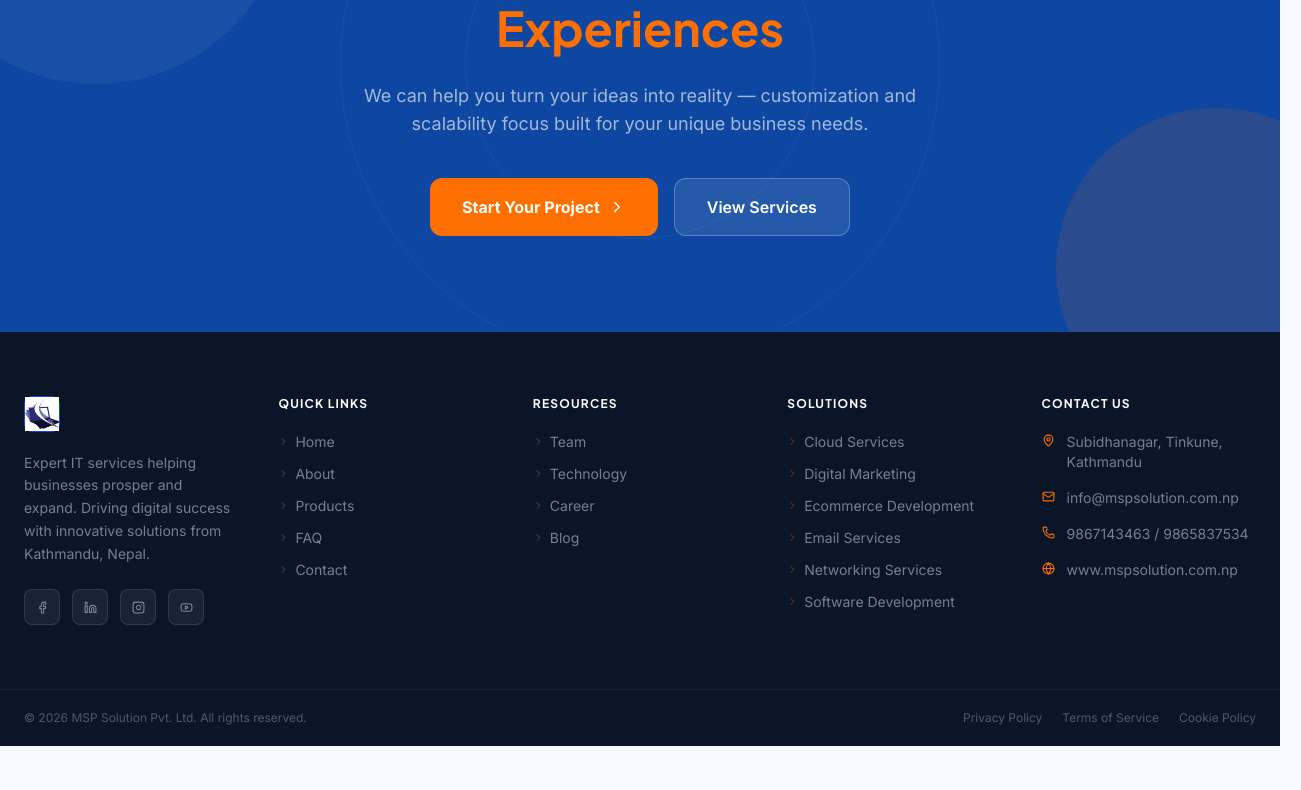
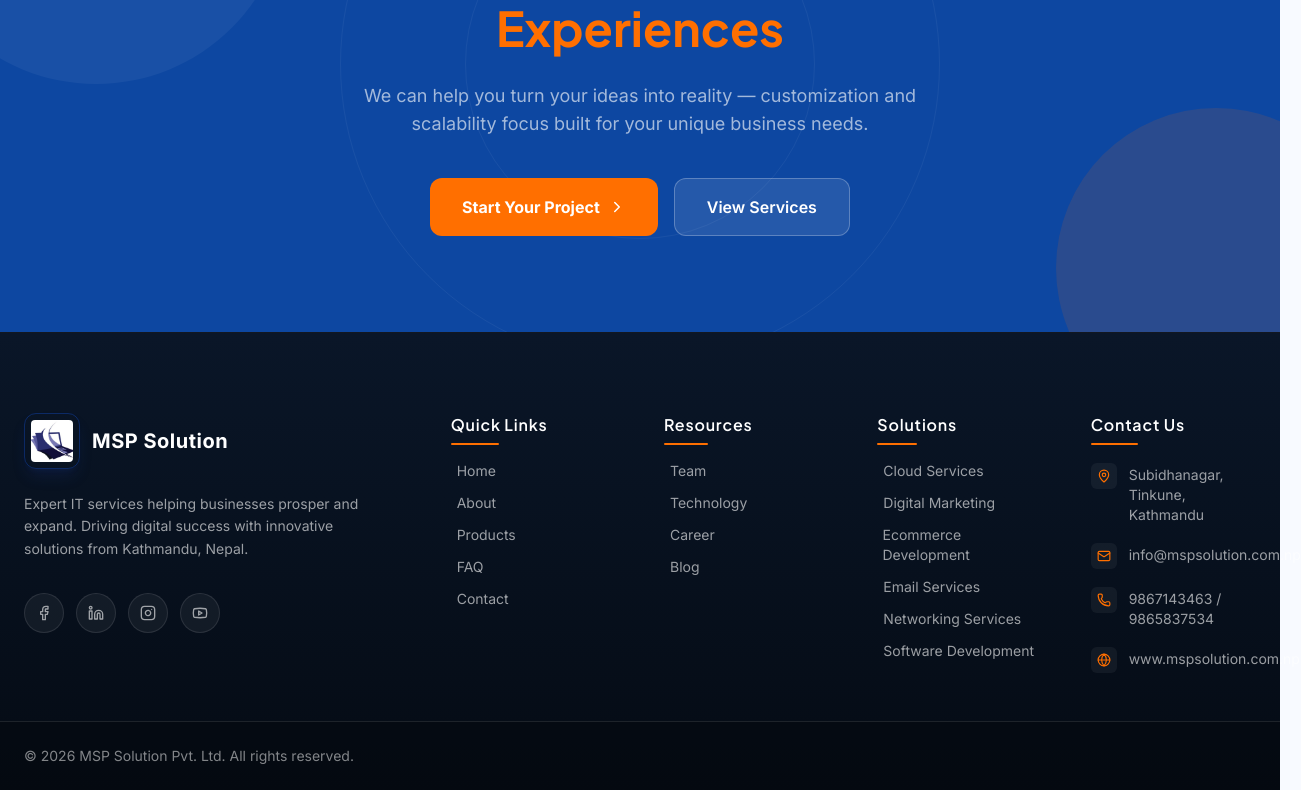
Before and after one commit to Mahendra-Thapa/New_Professional_Website_Design, a React (Vite) app: page /faq in a window 1280 px wide. Shown: the part 1971-2761 px from the top of the page, 1301 px wide, since content can reach past the window. Before the commit the page ends 2717 px from the top, so only its background shows below. Built offline with nearby package versions, Linux system fonts and the light colour scheme.

Commit message:
feat: implement reusable ClientMarquee, Footer, and Navbar components with centralized data constants

```diff
--- a/src/app/components/ClientMarquee.tsx
+++ b/src/app/components/ClientMarquee.tsx
@@ -23,12 +23,12 @@
         {doubled.map((src, i) => (
           <div
             key={i}
-            className="flex-shrink-0 px-6 py-4 bg-white border border-[#E2EAF4] rounded-2xl hover:border-[#0D47A1]/30 hover:shadow-md hover:shadow-blue-100/40 transition-all flex items-center justify-center h-20 w-40"
+            className="flex-shrink-0 flex items-center justify-center h-16 w-36 px-2"
           >
             <img
               src={src}
               alt={`Client Logo ${i}`}
-              className="max-h-full max-w-full object-contain transition-all duration-300"
+              className="max-h-full max-w-full object-contain hover:scale-110 transition-transform duration-300"
             />
           </div>
         ))}
--- a/src/app/components/Footer.tsx
+++ b/src/app/components/Footer.tsx
@@ -3,73 +3,96 @@
 
 export function Footer() {
   return (
-    <footer className="bg-[#0A1628] text-white">
-      <div className="max-w-7xl mx-auto px-6 py-16">
-        <div className="grid sm:grid-cols-2 lg:grid-cols-5 gap-10">
-          <div>
-            <div className="flex items-center gap-2.5 mb-5">
-              <div className="w-9 h-9 rounded-lg bg-[#0D47A1] border border-blue-700 flex items-center justify-center">
-                <img src="/logo.png" alt="MSP Solution" width={50} height={50} />
+    <footer className="bg-gradient-to-b from-[#0A1628] to-[#050B14] text-white border-t border-white/5">
+      <div className="max-w-[1400px] mx-auto px-6 pt-20 pb-12">
+        <div className="grid grid-cols-1 sm:grid-cols-2 lg:grid-cols-12 gap-10 lg:gap-8 xl:gap-12">
+
+          {/* Brand & About */}
+          <div className="lg:col-span-4 lg:pr-6">
+            <div className="flex items-center gap-3 mb-6">
+              <div className="w-14 h-14 rounded-xl  shadow-lg shadow-blue-900/20 border border-blue-600/30 flex items-center justify-center p-1.5">
+                <img src="/logo.png" alt="MSP Solution" className="w-full h-full object-contain rounded-sm" />
               </div>
+              <span className="text-xl font-bold tracking-wide">MSP Solution</span>
             </div>
-            <p className="text-white/45 text-sm leading-relaxed mb-6">
+            <p className="text-white/60 text-sm leading-relaxed mb-8">
               Expert IT services helping businesses prosper and expand. Driving digital success with innovative solutions from Kathmandu, Nepal.
             </p>
             <div className="flex gap-3">
               {[
-                { Icon: Facebook, href: "https://www.facebook.com/mspsolutions2078" },
-                { Icon: Linkedin, href: "https://www.linkedin.com/company/msp-solution-pvt-ltd/posts/?feedView=all" },
-                { Icon: Instagram, href: "https://www.instagram.com/mspsolutions2078/" },
-                { Icon: Youtube, href: "https://www.youtube.com" },
-              ].map(({ Icon, href }, i) => (
-                <a key={i} href={href} target="_blank" rel="noopener noreferrer" className="w-9 h-9 rounded-lg bg-white/6 hover:bg-[#0D47A1] border border-white/10 hover:border-[#0D47A1] flex items-center justify-center text-white/45 hover:text-white transition-all">
-                  <Icon size={13} />
+                { Icon: Facebook, href: "https://www.facebook.com/mspsolutions2078", hoverClass: "hover:bg-[#1877F2] hover:border-[#1877F2] hover:text-white" },
+                { Icon: Linkedin, href: "https://www.linkedin.com/company/msp-solution-pvt-ltd/posts/?feedView=all", hoverClass: "hover:bg-[#0A66C2] hover:border-[#0A66C2] hover:text-white" },
+                { Icon: Instagram, href: "https://www.instagram.com/mspsolutions2078/", hoverClass: "hover:bg-gradient-to-tr hover:from-[#f09433] hover:via-[#dc2743] hover:to-[#bc1888] hover:border-transparent hover:text-white" },
+                { Icon: Youtube, href: "https://www.youtube.com", hoverClass: "hover:bg-[#FF0000] hover:border-[#FF0000] hover:text-white" },
+              ].map(({ Icon, href, hoverClass }, i) => (
+                <a key={i} href={href} target="_blank" rel="noopener noreferrer"
+                  className={`w-10 h-10 rounded-full bg-white/5 border border-white/10 flex items-center justify-center text-white/60 transition-all duration-300 hover:-translate-y-1 hover:shadow-lg ${hoverClass || 'hover:text-white'}`}>
+                  <Icon size={16} />
                 </a>
               ))}
             </div>
           </div>
 
-          <div>
-            <h4 className="font-bold text-white text-xs uppercase tracking-widest mb-5">Quick Links</h4>
+          {/* Quick Links */}
+          <div className="lg:col-span-2">
+            <h4 className="font-semibold text-white tracking-wider mb-6 relative inline-block">
+              Quick Links
+              <span className="absolute -bottom-2 left-0 w-1/2 h-0.5 bg-[#FF6F00] rounded-full"></span>
+            </h4>
             <ul className="flex flex-col gap-3">
               {[["Home", "/"], ["About", "/about"], ["Products", "/products"], ["FAQ", "/faq"], ["Contact", "/contact"]].map(([l, p]) => (
                 <li key={l}>
-                  <Link to={p} className="text-white/45 hover:text-[#FF6F00] text-sm transition-colors flex items-center gap-1.5">
-                    <ChevronRight size={11} className="text-[#FF6F00]/50" />{l}
+                  <Link to={p} className="group text-white/60 hover:text-[#FF6F00] text-sm transition-colors flex items-center gap-2">
+                    <ChevronRight size={14} className="text-[#FF6F00]/0 group-hover:text-[#FF6F00] transition-colors -ml-4 group-hover:ml-0 duration-300" />
+                    <span className="transform transition-transform duration-300">{l}</span>
                   </Link>
                 </li>
               ))}
             </ul>
           </div>
 
-          <div>
-            <h4 className="font-bold text-white text-xs uppercase tracking-widest mb-5">Resources</h4>
+          {/* Resources */}
+          <div className="lg:col-span-2">
+            <h4 className="font-semibold text-white tracking-wider mb-6 relative inline-block">
+              Resources
+              <span className="absolute -bottom-2 left-0 w-1/2 h-0.5 bg-[#FF6F00] rounded-full"></span>
+            </h4>
             <ul className="flex flex-col gap-3">
               {[["Team", "/team"], ["Technology", "/technology"], ["Career", "/career"], ["Blog", "/blog"]].map(([l, p]) => (
                 <li key={l}>
-                  <Link to={p} className="text-white/45 hover:text-[#FF6F00] text-sm transition-colors flex items-center gap-1.5">
-                    <ChevronRight size={11} className="text-[#FF6F00]/50" />{l}
+                  <Link to={p} className="group text-white/60 hover:text-[#FF6F00] text-sm transition-colors flex items-center gap-2">
+                    <ChevronRight size={14} className="text-[#FF6F00]/0 group-hover:text-[#FF6F00] transition-colors -ml-4 group-hover:ml-0 duration-300" />
+                    <span className="transform transition-transform duration-300">{l}</span>
                   </Link>
                 </li>
               ))}
             </ul>
           </div>
 
-          <div>
-            <h4 className="font-bold text-white text-xs uppercase tracking-widest mb-5">Solutions</h4>
+          {/* Solutions */}
+          <div className="lg:col-span-2">
+            <h4 className="font-semibold text-white tracking-wider mb-6 relative inline-block">
+              Solutions
+              <span className="absolute -bottom-2 left-0 w-1/2 h-0.5 bg-[#FF6F00] rounded-full"></span>
+            </h4>
             <ul className="flex flex-col gap-3">
               {["Cloud Services", "Digital Marketing", "Ecommerce Development", "Email Services", "Networking Services", "Software Development"].map((l) => (
                 <li key={l}>
-                  <Link to="/services" className="text-white/45 hover:text-[#FF6F00] text-sm transition-colors flex items-center gap-1.5">
-                    <ChevronRight size={11} className="text-[#FF6F00]/50" />{l}
+                  <Link to="/services" className="group text-white/60 hover:text-[#FF6F00] text-sm transition-colors flex items-center gap-2">
+                    <ChevronRight size={14} className="text-[#FF6F00]/0 group-hover:text-[#FF6F00] transition-colors -ml-4 group-hover:ml-0 duration-300" />
+                    <span className="transform transition-transform duration-300">{l}</span>
                   </Link>
                 </li>
               ))}
             </ul>
           </div>
 
-          <div>
-            <h4 className="font-bold text-white text-xs uppercase tracking-widest mb-5">Contact Us</h4>
+          {/* Contact Us */}
+          <div className="lg:col-span-2 sm:col-span-2 lg:col-span-2">
+            <h4 className="font-semibold text-white tracking-wider mb-6 relative inline-block">
+              Contact Us
+              <span className="absolute -bottom-2 left-0 w-1/2 h-0.5 bg-[#FF6F00] rounded-full"></span>
+            </h4>
             <ul className="flex flex-col gap-4">
               {[
                 { icon: MapPin, val: "Subidhanagar, Tinkune, Kathmandu" },
@@ -77,23 +100,22 @@
                 { icon: Phone, val: "9867143463 / 9865837534" },
                 { icon: Globe, val: "www.mspsolution.com.np" },
               ].map(({ icon: Icon, val }) => (
-                <li key={val} className="flex items-start gap-3">
-                  <Icon className="text-[#FF6F00] shrink-0 mt-0.5" size={13} />
-                  <span className="text-white/45 text-sm">{val}</span>
+                <li key={val} className="flex items-start gap-3 group">
+                  <div className="mt-0.5 p-1.5 rounded-md bg-white/5 text-[#FF6F00] group-hover:bg-[#FF6F00] group-hover:text-white transition-colors duration-300 shrink-0">
+                    <Icon size={14} />
+                  </div>
+                  <span className="text-white/60 text-sm mt-1">{val}</span>
                 </li>
               ))}
             </ul>
           </div>
         </div>
       </div>
-      <div className="border-t border-white/6 px-6 py-5">
-        <div className="max-w-7xl mx-auto flex flex-col sm:flex-row items-center justify-between gap-3">
-          <p className="text-white/28 text-xs">© {new Date().getFullYear()} MSP Solution Pvt. Ltd. All rights reserved.</p>
-          <div className="flex items-center gap-5">
-            {["Privacy Policy", "Terms of Service", "Cookie Policy"].map((l) => (
-              <a key={l} href="#" className="text-white/28 hover:text-[#FF6F00] text-xs transition-colors">{l}</a>
-            ))}
-          </div>
+
+      {/* Bottom Bar */}
+      <div className="border-t border-white/10 px-6 py-6 bg-black/20">
+        <div className="max-w-[1400px] mx-auto flex flex-col sm:flex-row items-center justify-between gap-4">
+          <p className="text-white/50 text-sm">© {new Date().getFullYear()} MSP Solution Pvt. Ltd. All rights reserved.</p>
         </div>
       </div>
     </footer>
--- a/src/app/components/Navbar.tsx
+++ b/src/app/components/Navbar.tsx
@@ -234,7 +234,7 @@
                   href="https://www.facebook.com/mspsolutions2078"
                   target="_blank"
                   rel="noopener noreferrer"
-                  className="hover:text-[#FF6F00] transition-colors"
+                  className="hover:text-blue-500 transition-colors"
                 >
                   <Facebook size={16} />
                 </a>
@@ -242,7 +242,7 @@
                   href="https://www.linkedin.com/company/msp-solution-pvt-ltd/posts/?feedView=all"
                   target="_blank"
                   rel="noopener noreferrer"
-                  className="hover:text-[#FF6F00] transition-colors"
+                  className="hover:text-blue-500 transition-colors"
                 >
                   <Linkedin size={16} />
                 </a>
@@ -250,7 +250,7 @@
                   href="https://www.instagram.com/mspsolutions2078/"
                   target="_blank"
                   rel="noopener noreferrer"
-                  className="hover:text-[#FF6F00] transition-colors"
+                  className="hover:text-pink-500 transition-colors"
                 >
                   <Instagram size={16} />
                 </a>
--- a/src/app/data.ts
+++ b/src/app/data.ts
@@ -313,17 +313,17 @@
 ];
 
 export const CLIENT_NAMES = [
-  "/client/clientCompany1.png",
+  "/client/clientCompany1.jpg",
   "/client/clientCompany2.png",
   "/client/clientCompany3.png",
   "/client/clientCompany4.png",
-  "/client/clientCompany5.png",
+  "/client/clientCompany5.jpg",
   "/client/clientCompany6.png",
   "/client/clientCompany7.png",
   "/client/clientCompany8.png",
-  "/client/clientCompany9.png",
+  "/client/clientCompany9.jpg",
   "/client/clientCompany10.jpeg",
-  "/client/clientCompany11.png",
+  "/client/clientCompany11.jpg",
   "/client/clientCompany12.png",
   "/client/clientCompany13.png",
   "/client/clientCompany14.png",
```
